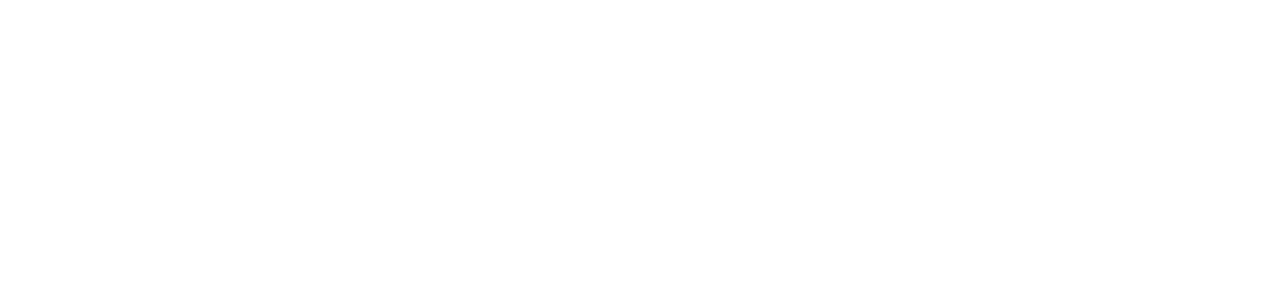
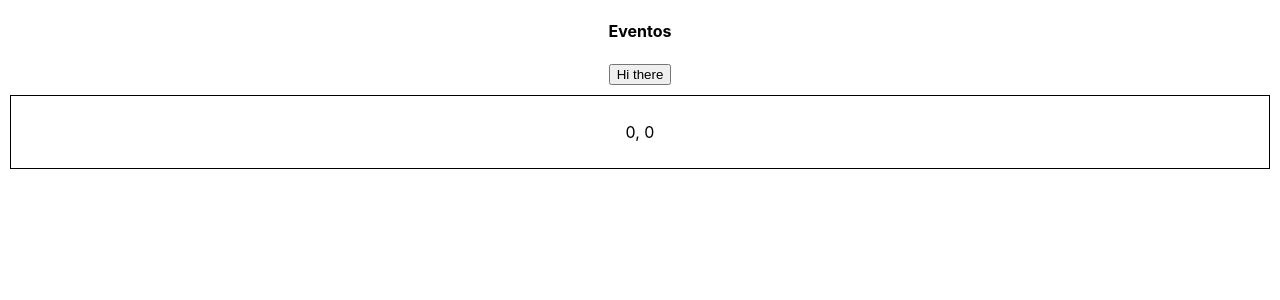
Before and after one commit to GastonCuevas/curso-react, a React (Create React App) app: page / in a window 1280 px wide. Shown: the top 300 px of the page. Built offline with nearby package versions, Linux system fonts and the light colour scheme.

Commit message:
Add(): Eventos nativos y sinteticos

```diff
--- a/src/App.js
+++ b/src/App.js
@@ -3,10 +3,38 @@
 import './App.css';
 
 class App extends Component {
+  constructor() {
+    super();
+    this.state = {
+      mouseX: 0,
+      mouseY: 0
+    }
+    // this.handleMouseMove = this.handleMouseMove.bind(this);
+  }
+
+  handleMouseMove = (e) => {
+    const { clientX, clientY } = e;
+    this.setState({
+      mouseX: clientX,
+      mouseY: clientY
+    });
+  }
+
+  handleClick(e) {
+    console.log(e);
+    console.log(e.nativeEvent);
+    alert('Hi there');
+  }
+
   render() {
     return (
       <div className="App">
-
+        <h4>Eventos</h4>
+        <button onClick={ this.handleClick }>Hi there</button>
+        <div onMouseMove={this.handleMouseMove}
+          style={{ border: '1px solid #000', margin: 10, padding: 10 }}>
+          <p>{this.state.mouseX}, {this.state.mouseY}</p>
+        </div>
       </div>
     );
   }
```
Also changed, not shown: 1 other file (tests, documents, lock files or other folders).
